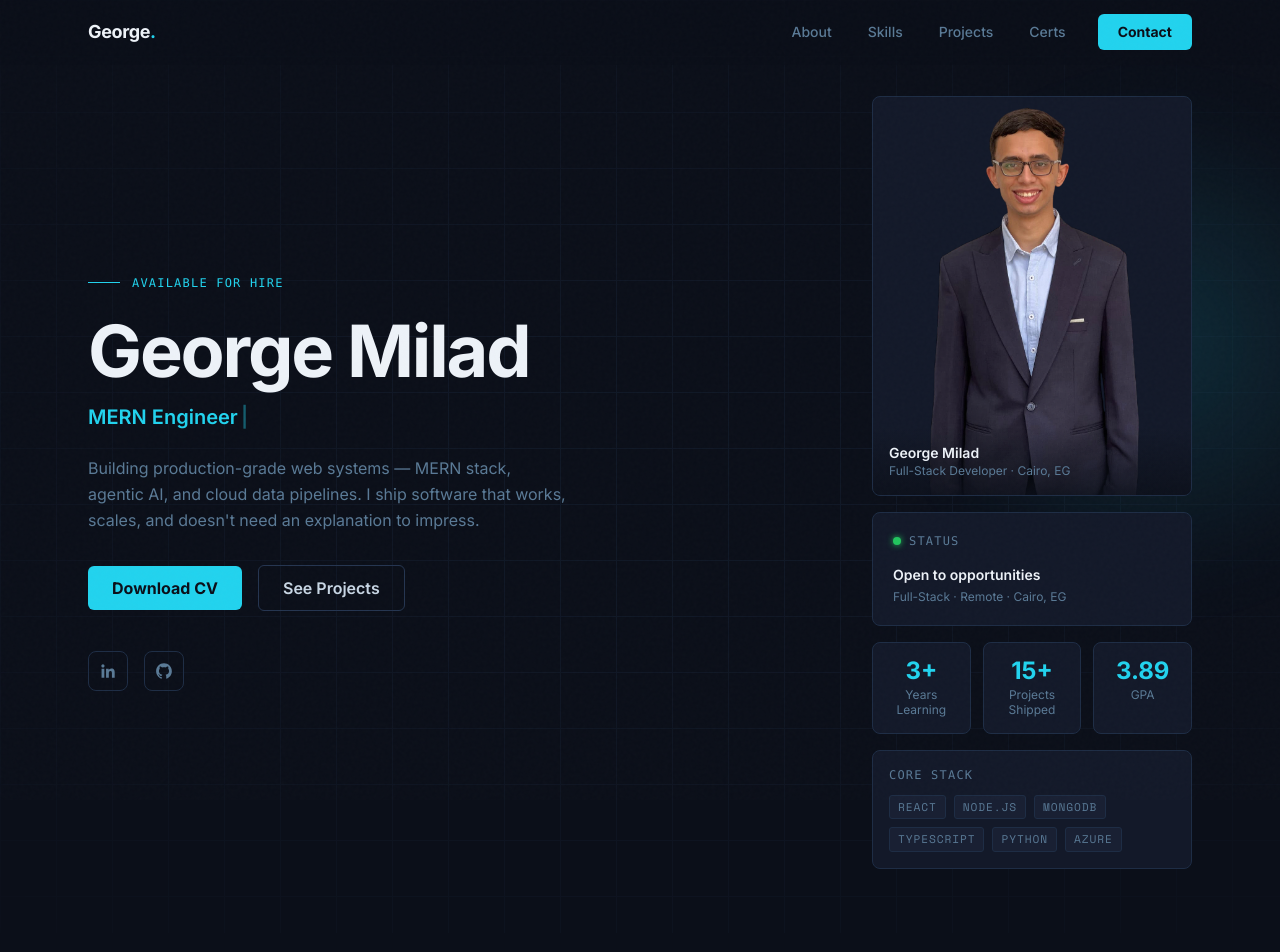
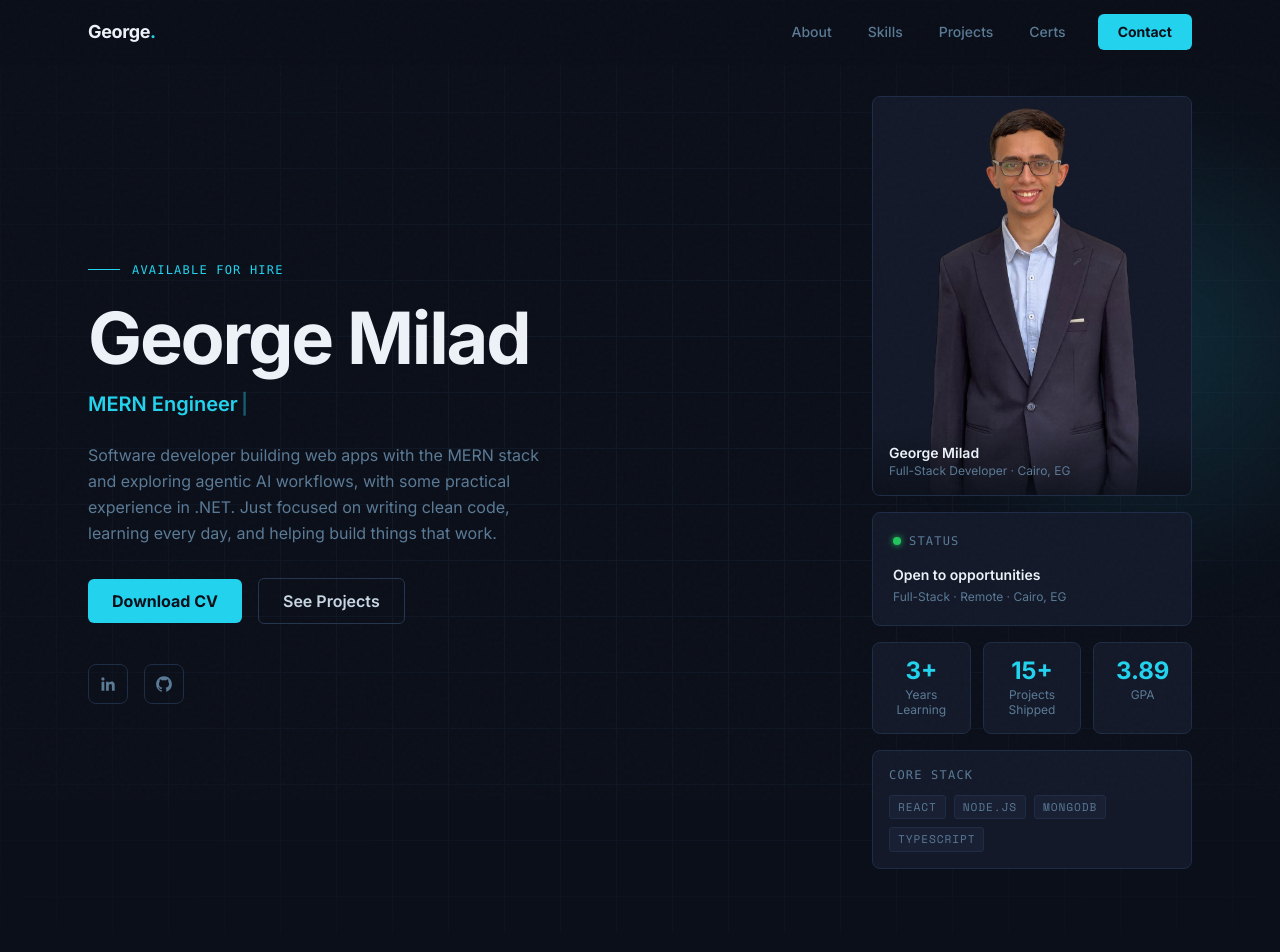
Before and after one commit to George-lab2004/Personal-Website, a React (Vite) app: page / in a window 1280 px wide. Shown: the top 952 px of the page. Built offline with nearby package versions, Linux system fonts and the light colour scheme.

Commit message:
feat: updated home section

```diff
--- a/src/Components/Home/Home.jsx
+++ b/src/Components/Home/Home.jsx
@@ -15,9 +15,9 @@ export default function Home() {
   });
 
   const stats = [
-    { val: "3+",   label: "Years Learning"   },
-    { val: "15+",  label: "Projects Shipped" },
-    { val: "3.89", label: "GPA"              },
+    { val: "3+", label: "Years Learning" },
+    { val: "15+", label: "Projects Shipped" },
+    { val: "3.89", label: "GPA" },
   ];
 
   return (
@@ -93,9 +93,7 @@ export default function Home() {
 
             {/* Bio */}
             <p className="mb-8 leading-relaxed" style={{ color: "var(--text-dim)", maxWidth: "480px" }}>
-              Building production-grade web systems — MERN stack, agentic AI, and
-              cloud data pipelines. I ship software that works, scales, and
-              doesn't need an explanation to impress.
+              Software developer building web apps with the MERN stack and exploring agentic AI workflows, with some practical experience in .NET. Just focused on writing clean code, learning every day, and helping build things that work.
             </p>
 
             {/* CTAs */}
@@ -205,7 +203,7 @@ export default function Home() {
                 Core Stack
               </p>
               <div className="flex flex-wrap gap-2">
-                {["React", "Node.js", "MongoDB", "TypeScript", "Python", "Azure"].map(t => (
+                {["React", "Node.js", "MongoDB", "TypeScript",].map(t => (
                   <span key={t} className="tag">{t}</span>
                 ))}
               </div>
```
